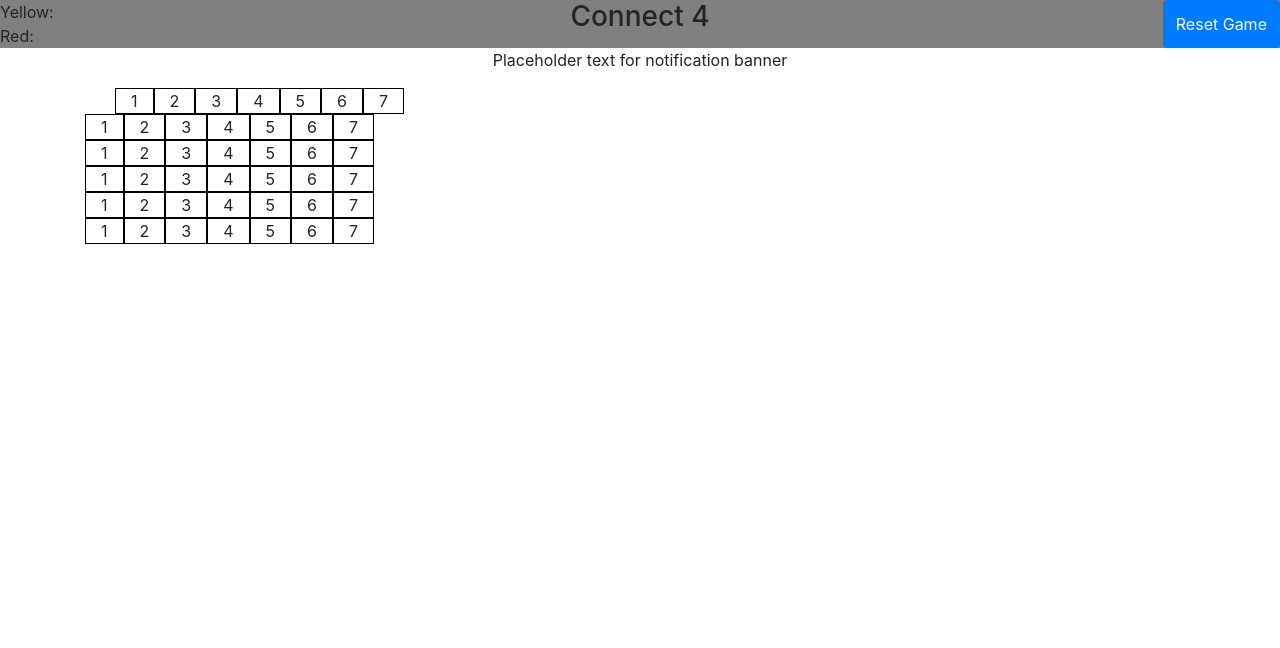
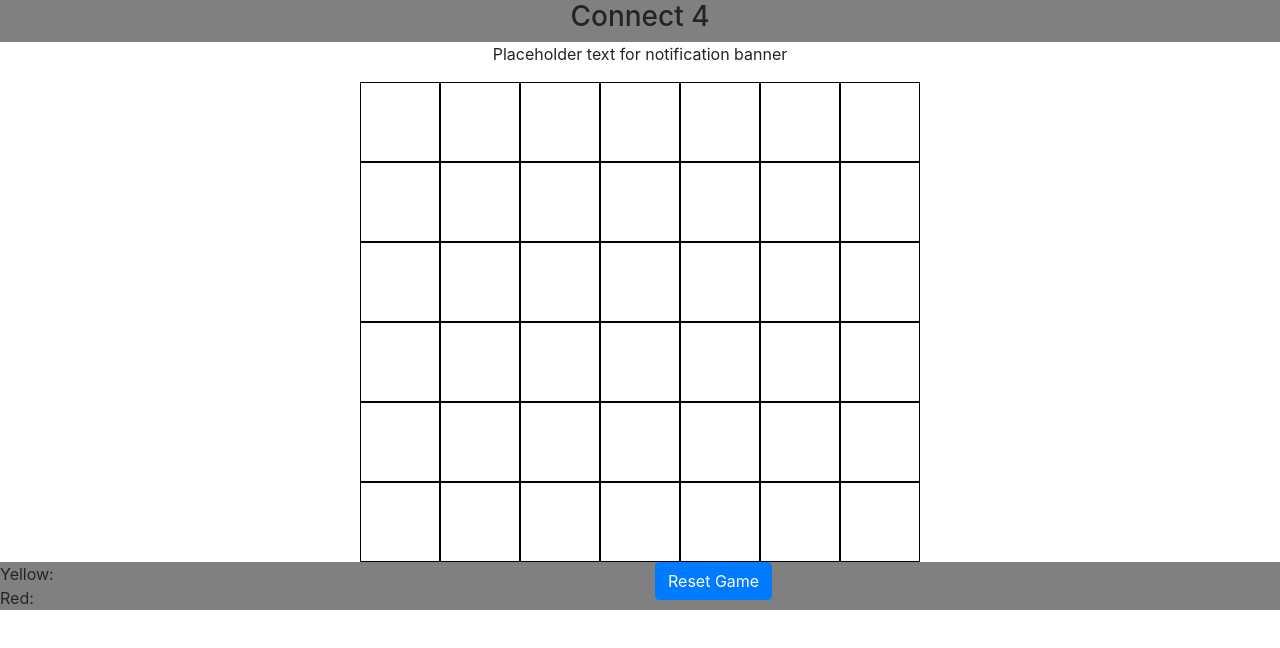
Before and after one commit to JackRobinsonIW/Connect4, a plain HTML site: page index.html in a window 1280 px wide. Drawn offline with nearby package versions, Linux system fonts and the light colour scheme.

Commit message:
Dynamic Grid

```diff
--- /dev/null
+++ b/grid.js
@@ -0,0 +1,36 @@
+function generateGrid(rows, columns) {
+    const rootDiv = document.createElement("div")
+    rootDiv.id = "game-board"
+
+
+    for (let i = 1; i <= rows; i++) {
+        console.log(i)
+
+        const rowDiv = document.createElement("div")
+        rowDiv.id = "row-" + i
+        rowDiv.classList.add("row")
+        rowDiv.classList.add("board-row")
+
+        for (let j = 1; j <= columns; j++) {
+            console.log(j)
+
+            const colDiv = document.createElement("div")
+            colDiv.id = "col-" + j
+            colDiv.classList.add("board-item")
+            colDiv.textContent = ""
+
+            rowDiv.appendChild(colDiv)
+        }
+
+
+        rootDiv.appendChild(rowDiv)
+    }
+
+    console.log(rootDiv);
+    const container = document.getElementById("board-container")
+    container.appendChild(rootDiv)
+}
+
+document.addEventListener('DOMContentLoaded', function() {
+    generateGrid(6, 7)
+}, false);
--- a/index.html
+++ b/index.html
@@ -15,103 +15,99 @@
 
     <!-- Top info bar -->
     <div id="top-bar" class="row">
-        <div id="score-section" class="col-4">
+        <div id="title-section" class="col-12 d-flex justify-content-center">
+            <h3>Connect 4</h3>
+        </div>
+    </div>
+
+    <div id="notification-banner" class="">
+        <p class="text-center">Placeholder text for notification banner</p>
+    </div>
+
+    <!-- FOR MORNING -->
+    <!-- Look into dynamic sizing of the rows/ cols (take up max space in width etc) -->
+
+    <div id="board-container" class="container">
+        <!-- <div id="game-board" class="">
+            <div id="row-1" class="row board-row">
+                <div class="board-item">1</div>
+                <div class="board-item">2</div>
+                <div class="board-item">3</div>
+                <div class="board-item">4</div>
+                <div class="board-item">5</div>
+                <div class="board-item">6</div>
+                <div class="board-item">7</div>
+            </div>
+
+            <div id="row-2" class="row board-row">
+                <div class="board-item">1</div>
+                <div class="board-item">2</div>
+                <div class="board-item">3</div>
+                <div class="board-item">4</div>
+                <div class="board-item">5</div>
+                <div class="board-item">6</div>
+                <div class="board-item">7</div>
+            </div>
+
+            <div id="row-3" class="row board-row">
+                <div class="board-item">1</div>
+                <div class="board-item">2</div>
+                <div class="board-item">3</div>
+                <div class="board-item">4</div>
+                <div class="board-item">5</div>
+                <div class="board-item">6</div>
+                <div class="board-item">7</div>
+            </div>
+
+            <div id="row-4" class="row board-row">
+                <div class="board-item">1</div>
+                <div class="board-item">2</div>
+                <div class="board-item">3</div>
+                <div class="board-item">4</div>
+                <div class="board-item">5</div>
+                <div class="board-item">6</div>
+                <div class="board-item">7</div>
+            </div>
+
+            <div id="row-5" class="row board-row">
+                <div class="board-item">1</div>
+                <div class="board-item">2</div>
+                <div class="board-item">3</div>
+                <div class="board-item">4</div>
+                <div class="board-item">5</div>
+                <div class="board-item">6</div>
+                <div class="board-item">7</div>
+            </div>
+
+            <div id="row-6" class="row board-row">
+                <div class="board-item">1</div>
+                <div class="board-item">2</div>
+                <div class="board-item">3</div>
+                <div class="board-item">4</div>
+                <div class="board-item">5</div>
+                <div class="board-item">6</div>
+                <div class="board-item">7</div>
+            </div>
+        </div> -->
+    </div>
+
+    <div id="bottom-bar" class="row">
+        <div id="score-section" class="col-6">
             <p class="score-text">Yellow:</p>
             <p class="score-text">Red:</p>
         </div>
 
-        <div id="title-section" class="col-4 d-flex justify-content-center">
-            <h3>Connect 4</h3>
-        </div>
-
-        <div id="reset-section" class="col-4 d-flex justify-content-end">
+        <div id="reset-section" class="col-6">
             <button class="btn btn-primary">Reset Game</button>
         </div>
     </div>
-
-    <div id="notification-banner">
-        <p class="text-center">Placeholder text for notification banner</p>
-    </div>
-
-    <!-- FOR MONDAY -->
-    <!-- Look into dynamic sizing of the rows/ cols (take up max space in width etc) -->
-
-    <div class="container d-flex">
-        <div id="game-board" class="col-12">
-            <!-- Row 1 -->
-            <div id="row-1" class="board-row col-auto">
-                <div class="board-item col-auto">1</div>
-                <div class="board-item col-auto">2</div>
-                <div class="board-item col-auto">3</div>
-                <div class="board-item col-auto">4</div>
-                <div class="board-item col-auto">5</div>
-                <div class="board-item col-auto">6</div>
-                <div class="board-item col-auto">7</div>
-            </div>
-
-            <!-- Row 2 -->
-            <div id="row-2" class="row">
-                <div class="board-item col-auto">1</div>
-                <div class="board-item col-auto">2</div>
-                <div class="board-item col-auto">3</div>
-                <div class="board-item col-auto">4</div>
-                <div class="board-item col-auto">5</div>
-                <div class="board-item col-auto">6</div>
-                <div class="board-item col-auto">7</div>
-            </div>
-
-            <!-- Row 3 -->
-            <div id="row-3" class="row">
-                <div class="board-item col-auto">1</div>
-                <div class="board-item col-auto">2</div>
-                <div class="board-item col-auto">3</div>
-                <div class="board-item col-auto">4</div>
-                <div class="board-item col-auto">5</div>
-                <div class="board-item col-auto">6</div>
-                <div class="board-item col-auto">7</div>
-            </div>
-
-            <!-- Row 4 -->
-            <div id="row-4" class="row">
-                <div class="board-item col-auto">1</div>
-                <div class="board-item col-auto">2</div>
-                <div class="board-item col-auto">3</div>
-                <div class="board-item col-auto">4</div>
-                <div class="board-item col-auto">5</div>
-                <div class="board-item col-auto">6</div>
-                <div class="board-item col-auto">7</div>
-            </div>
-
-            <!-- Row 5 -->
-            <div id="row-5" class="row">
-                <div class="board-item col-auto">1</div>
-                <div class="board-item col-auto">2</div>
-                <div class="board-item col-auto">3</div>
-                <div class="board-item col-auto">4</div>
-                <div class="board-item col-auto">5</div>
-                <div class="board-item col-auto">6</div>
-                <div class="board-item col-auto">7</div>
-            </div>
-
-            <!-- Row 6 -->
-            <div id="row-6" class="row">
-                <div class="board-item col-auto">1</div>
-                <div class="board-item col-auto">2</div>
-                <div class="board-item col-auto">3</div>
-                <div class="board-item col-auto">4</div>
-                <div class="board-item col-auto">5</div>
-                <div class="board-item col-auto">6</div>
-                <div class="board-item col-auto">7</div>
-            </div>
-        </div>
-    </div>
-
 
     <!-- Optional JavaScript -->
     <!-- jQuery first, then Popper.js, then Bootstrap JS -->
     <script src="https://code.jquery.com/jquery-3.2.1.slim.min.js" integrity="sha384-KJ3o2DKtIkvYIK3UENzmM7KCkRr/rE9/Qpg6aAZGJwFDMVNA/GpGFF93hXpG5KkN" crossorigin="anonymous"></script>
     <script src="https://cdnjs.cloudflare.com/ajax/libs/popper.js/1.12.9/umd/popper.min.js" integrity="sha384-ApNbgh9B+Y1QKtv3Rn7W3mgPxhU9K/ScQsAP7hUibX39j7fakFPskvXusvfa0b4Q" crossorigin="anonymous"></script>
     <script src="https://maxcdn.bootstrapcdn.com/bootstrap/4.0.0/js/bootstrap.min.js" integrity="sha384-JZR6Spejh4U02d8jOt6vLEHfe/JQGiRRSQQxSfFWpi1MquVdAyjUar5+76PVCmYl" crossorigin="anonymous"></script>
+    <script src="grid.js"></script>
 
 </body>
 
--- a/main.css
+++ b/main.css
@@ -1,5 +1,7 @@
-#top-bar {
-    background-color: grey;
+body {
+    display: flex;
+    flex-direction: column;
+    height: 100%;
 }
 
 .score-text {
@@ -8,11 +10,49 @@
 }
 
 .board-item {
-    /* padding: 10px; */
+    text-align: center;
+    font-size: 10px;
+    width: 8em;
+    height: 8em;
     border: 1px solid black;
 }
 
 .board-row {
-    display: flex;
-    flex-flow: row nowrap;
+    /* padding: 1em; */
+    justify-content: center;
 }
+
+#top-bar {
+    background-color: grey;
+}
+
+#bottom-bar {
+    margin-top: auto;
+    margin-bottom: 0;
+    /* position: sticky; */
+    /* bottom: 0; */
+    /* align-items: flex-end; */
+    background-color: grey;
+}
+
+#score-section {}
+
+#title-section {}
+
+#reset-section {}
+
+@media only screen and (max-width: 768px) {
+    /* For phones: */
+    .board-item {
+        width: 6em;
+        height: 6em;
+    }
+}
+
+@media only screen and (max-width: 600px) {
+    /* For phones: */
+    .board-item {
+        width: 4em;
+        height: 4em;
+    }
+}
```
Also changed, not shown: dynamicGrid.html (added, +31 -0 lines).
